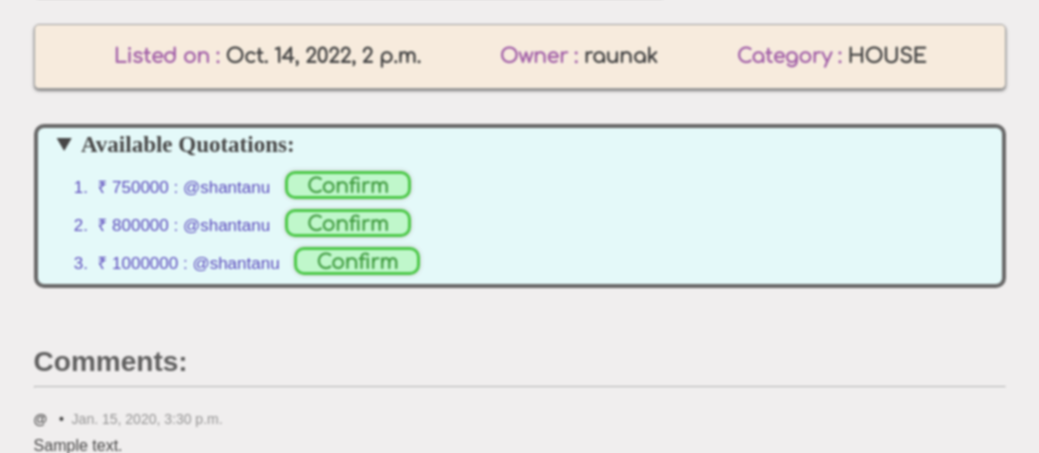
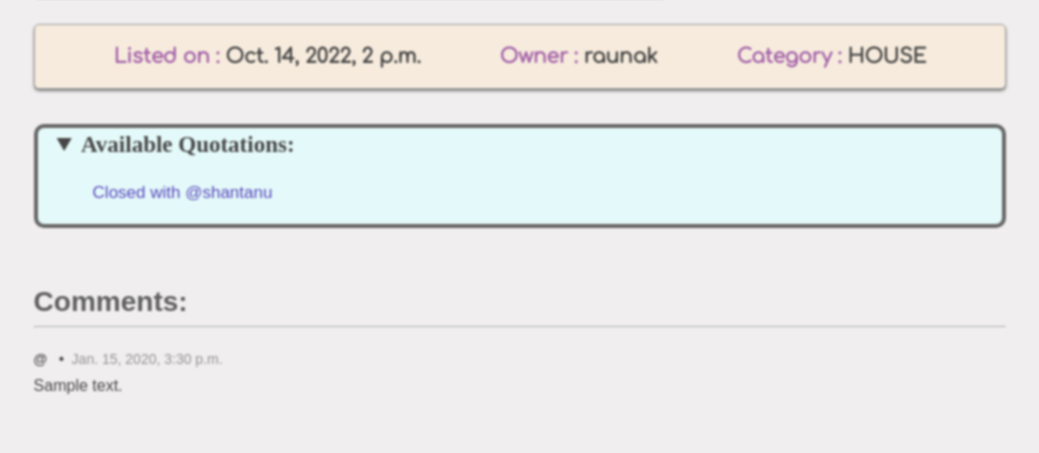
Before and after one commit to raunakpg/BuildIt, a Django app: page /item/1 in a window 1280 px wide. Shown: the part 715-1168 px from the top of the page, without its empty margins (120-1159 px from the left). Run offline with Django 3.2, Linux system fonts and the light colour scheme; data comes from the database, SQL or seed files in the repository; both versions use the stored data as it was after the commit; tables that the repository leaves empty hold one stand-in row (values such as "Sample post").

Commit message:
fixed close issue

```diff
--- a/auctions/templates/auctions/item.html
+++ b/auctions/templates/auctions/item.html
@@ -81,12 +81,22 @@
                 <details open>
                     <summary>Available Quotations:</summary>
                     <ol>
+                        {% if not item.active %}
+                            <p>Closed with @{{winner}}</p>
+                        {% else %}
                         {% for bid in bids %}
-                        <li>₹ {{bid.bid}} : @{{bid.bidder}} {% if bid.bid == item.current_price %}{% endif %}<form style="display: contents;" method="post" action="{% url 'checkcurr' item_id=item.id %}">{% csrf_token %}<button class="checkbtn" type="submit" name="checks" id="" style="margin-left: 10px; width: 126px;
-                            height: 28px;" value={{bid.bid}}><span style="color: green;">Confirm</span></form></li>
+
+                       <li>₹ {{bid.bid}} : @{{bid.bidder}} {% if bid.bid == item.current_price %}{% endif %}<form style="display: contents;" method="post" action="{% url 'checkcurr' item_id=item.id %}">{% csrf_token %}<button class="checkbtn" type="submit" name="checks" id="" style="margin-left: 10px; width: 126px;
+                        height: 28px;" value={{bid.bid}}><span style="color: green;">Confirm</span></form></li>
+
                         {% empty %}
                         <p> -- No quotations to display -- </p>
+
                         {% endfor %}
+
+                       {% endif %}
+
+
                     </ol>
                 </details>
                 <!-- <hr noshade> -->
```
Also changed, not shown: db.sqlite3.
